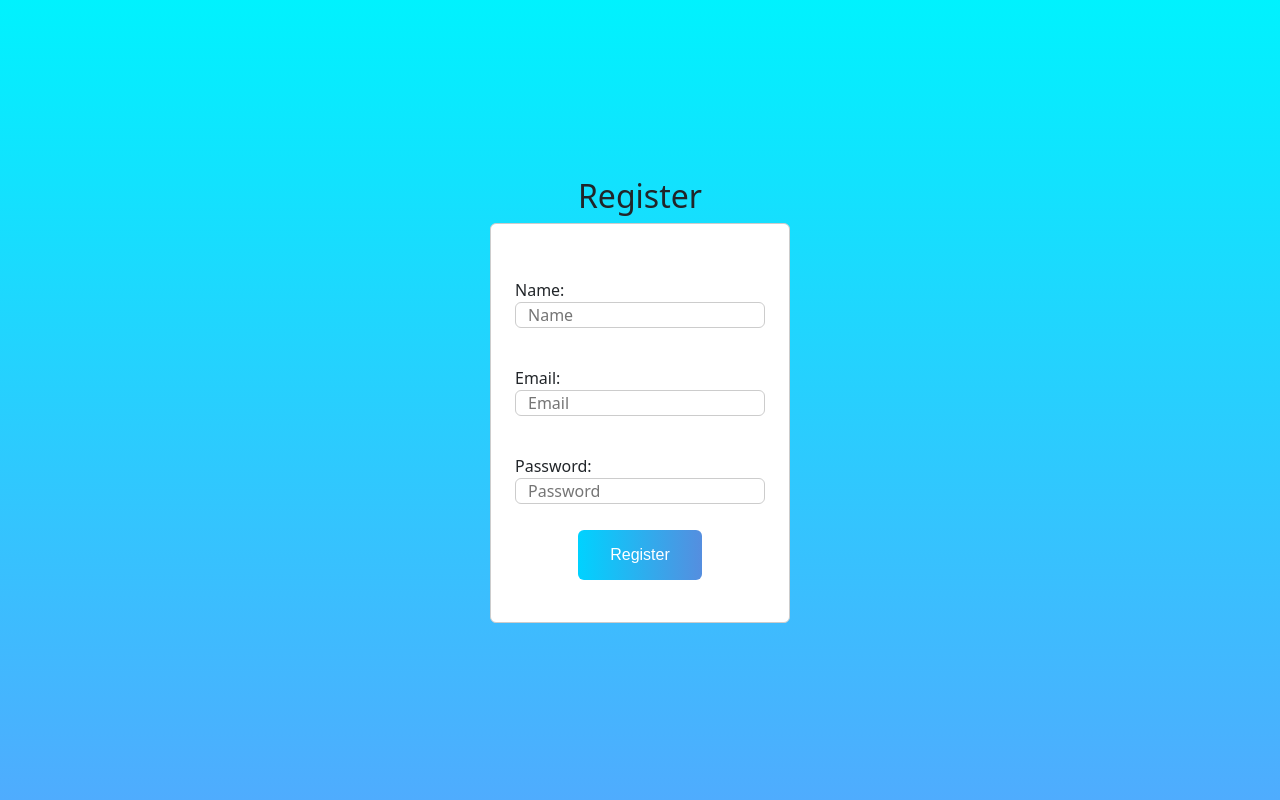
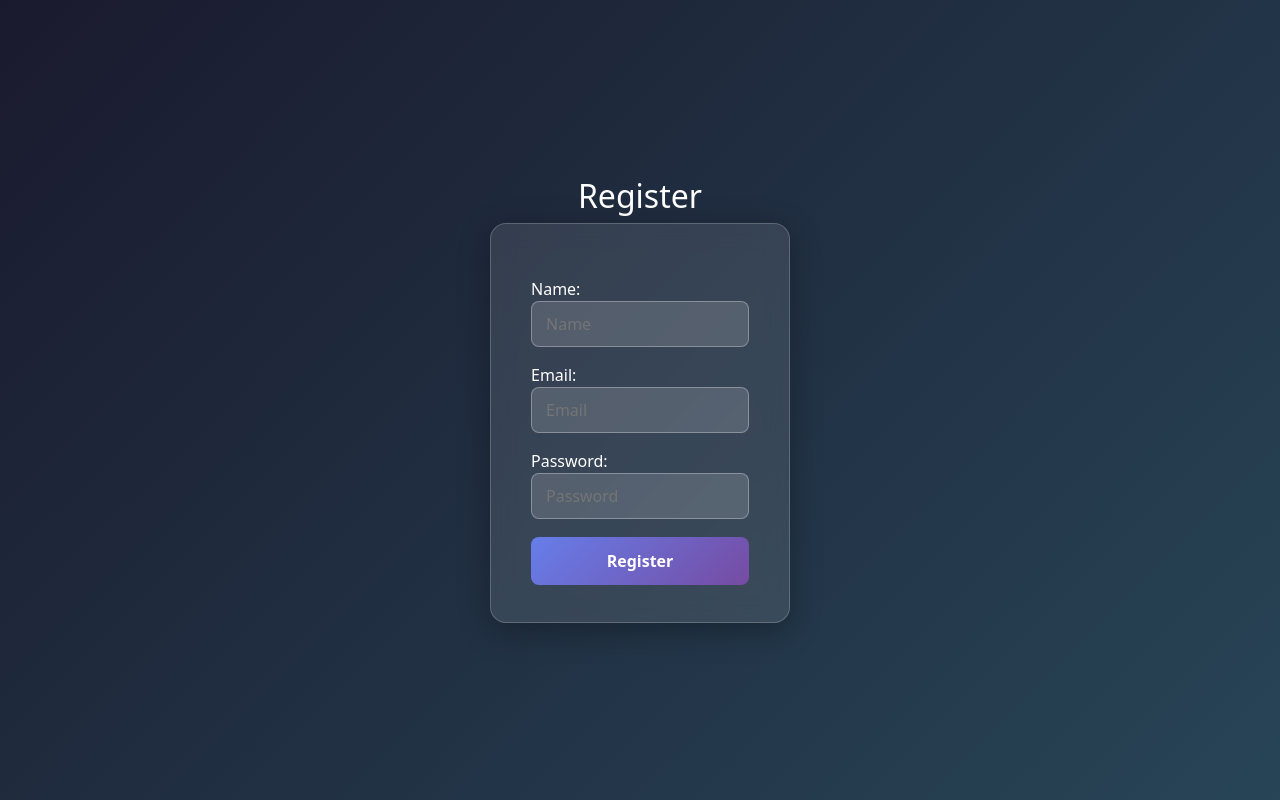
Before and after one commit to SoloDarkNet/Task-Manager-App, a React (Vite) app in the folder Client/TaskManager/: page /register in a window 1280 px wide. Built offline with nearby package versions, Linux system fonts and the light colour scheme.

Commit message:
Register UI

```diff
--- a/Client/TaskManager/src/Components/Login/index.css
+++ b/Client/TaskManager/src/Components/Login/index.css
@@ -1,5 +1,5 @@
 .login-button {
-  background: linear-gradient(135deg, #667eea,#764ba2);
+  background: linear-gradient(135deg, #667eea, #764ba2);
   border: none;
   border-radius: 8px;
   color: white;
@@ -8,19 +8,17 @@
   font-weight: bold;
   cursor: pointer;
   transition: opacity 0.3s;
+  margin-top: 10px;
 }
 .login-button:hover {
   opacity: 0.85s;
 }
 .login-container {
- margin: 0;
- min-height: 100vh;
- background: linear-gradient(-45deg, #0f2027,#203a43, #2c5364, #1a1a2e);
- background-size: 400% 400%;
-
-
+  margin: 0;
+  min-height: 100vh;
+  background: linear-gradient(-45deg, #0f2027, #203a43, #2c5364, #1a1a2e);
+  background-size: 400% 400%;
 }
-
 
 .form-container {
   display: flex;
@@ -29,21 +27,23 @@
   justify-content: center;
   height: 400px;
   width: 300px;
-  background: rgba(255, 255,255,0.1);
+  background: rgba(255, 255, 255, 0.1);
   backdrop-filter: blur(12px);
   -webkit-backdrop-filter: blur(12px);
   border: 1px solid rgba(255, 255, 255, 0.2);
   border-radius: 16px;
-  box-shadow: 0 8px 32px rgba(0,0,0,0.3);
+  box-shadow: 0 8px 32px rgba(0, 0, 0, 0.3);
   padding: 40px;
   color: white;
 }
 
-.form-container input{
-  background: rgba(255,255,255,0.15);
-  border: 1px solid rgba(255, 255,255,0.3);
+.form-container input {
+  background: rgba(255, 255, 255, 0.15);
+  border: 1px solid rgba(255, 255, 255, 0.3);
   border-radius: 8px;
   color: white;
-  padding: 15px 14px;
+  padding: 10px 14px;
   width: 100%;
+  margin-bottom: 15px;
+  margin-top: 3px;
 }
--- a/Client/TaskManager/src/Components/Register/index.css
+++ b/Client/TaskManager/src/Components/Register/index.css
@@ -1,10 +1,10 @@
 input {
-  margin-bottom: 5px;
-  border: 1px solid #ccc;
-  border-radius: 6px;
-  padding: 12px;
-  height: 20%;
-  width: 250px;
+  background: rgba(255, 255, 255, 0.15);
+  border: 1px solid rgba(255, 255, 255, 0.3);
+  border-radius: 8px;
+  color: white;
+  padding: 10px 14px;
+  width: 100%;
 }
 
 form {
@@ -14,30 +14,35 @@ form {
   justify-content: center;
   height: 400px;
   width: 300px;
-  border: 1px solid #ccc;
-  border-radius: 6px;
-  background-color: #ffffff;
+  background: rgba(255, 255, 255, 0.1);
+  backdrop-filter: blur(12px);
+  -webkit-backdrop-filter: blur(12px);
+  border: 1px solid rgba(255, 255, 255, 0.2);
+  border-radius: 16px;
+  box-shadow: 0 8px 32px rgba(0, 0, 0, 0.3);
+  padding: 40px;
+  color: white;
 }
 
 .register-container {
+  margin: 0;
+  min-height: 100vh;
+  background: linear-gradient(-45deg, #0f2027, #203a43, #2c5364, #1a1a2e);
+  background-size: 400% 400%;
   display: flex;
   flex-direction: column;
+  justify-content: center;
   align-items: center;
-  justify-content: center;
-  height: 100vh;
-  background-image: linear-gradient(to bottom, #00f2fe 0%, #4facfe 100%);
 }
 .reg-btn {
-  background-image: linear-gradient(90deg, #00d2ff 0%, #558edf);
+  background: linear-gradient(135deg, #667eea, #764ba2);
   border: none;
+  border-radius: 8px;
   color: white;
-  padding: 13px 32px;
-  text-align: center;
-  text-decoration: none;
-  display: inline-block;
-  font-size: 16px;
-  margin: 4px 2px;
+  padding: 12px;
+  width: 100%;
+  font-weight: bold;
   cursor: pointer;
-  font-family: "Arial", sans-serif;
-  border-radius: 6px;
+  transition: opacity 0.3s;
+  margin-top: 18px;
 }
--- a/Client/TaskManager/src/Components/Register/register.jsx
+++ b/Client/TaskManager/src/Components/Register/register.jsx
@@ -33,7 +33,7 @@ const Register = () => {
 
   return (
     <div className="register-container">
-      <h2>Register</h2>
+      <h2 className="text-white">Register</h2>
       <form onSubmit={handleSubmit}>
         <div className="d-flex flex-column mt-3">
           <label>Name:</label>
```
